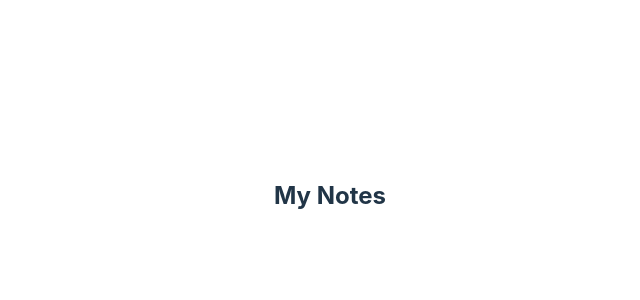
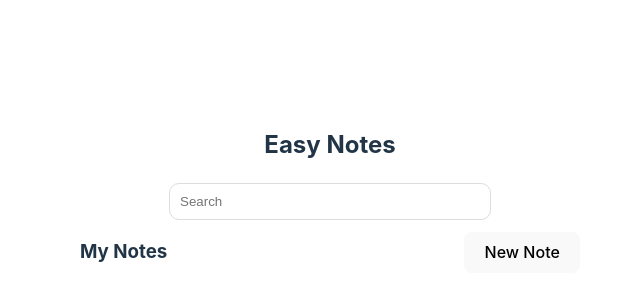
Before and after one commit to drbarzaga/app-notas-frontend, a React (Vite) app: page / in a window 1280 px wide. Shown: the part 204-504 px from the top of the page, without its empty margins (310-950 px from the left). Built offline with nearby package versions, Linux system fonts and the light colour scheme.

Commit message:
creating basic components

```diff
--- a/src/App.tsx
+++ b/src/App.tsx
@@ -1,10 +1,24 @@
 import "./App.css";
+import ApplicationTitle from "./components/ApplicationTitle";
+import Header from "./components/Header";
+import SearchInput from "./components/SearchInput";
+import styled from "styled-components";
+
+const AppWrapper = styled.div`
+  width: 500px;
+`;
 
 function App() {
   return (
-    <>
-      <h2>My Notes</h2>
-    </>
+    <AppWrapper>
+      <div>
+        <ApplicationTitle />
+      </div>
+      <div>
+        <SearchInput />
+      </div>
+      <Header />
+    </AppWrapper>
   );
 }
 
--- /dev/null
+++ b/src/components/ApplicationTitle.tsx
@@ -0,0 +1,5 @@
+const ApplicationTitle = () => {
+  return <h2>Easy Notes</h2>;
+};
+
+export default ApplicationTitle;
--- /dev/null
+++ b/src/components/Header.tsx
@@ -0,0 +1,20 @@
+import HeaderActionButton from "./HeaderActionButton";
+import HeaderTitle from "./HeaderTitle";
+import styled from "styled-components";
+
+const HeaderWrapper = styled.div`
+  display: flex;
+  justify-content: space-between;
+  align-items: center;
+`;
+
+const Header = () => {
+  return (
+    <HeaderWrapper>
+      <HeaderTitle />
+      <HeaderActionButton />
+    </HeaderWrapper>
+  );
+};
+
+export default Header;
--- /dev/null
+++ b/src/components/HeaderActionButton.tsx
@@ -0,0 +1,5 @@
+const HeaderActionButton = () => {
+  return <button>New Note</button>;
+};
+
+export default HeaderActionButton;
--- /dev/null
+++ b/src/components/HeaderTitle.tsx
@@ -0,0 +1,5 @@
+const HeaderTitle = () => {
+  return <h3>My Notes</h3>;
+};
+
+export default HeaderTitle;
--- /dev/null
+++ b/src/components/SearchInput.tsx
@@ -0,0 +1,14 @@
+import styled from "styled-components";
+
+const StyledInput = styled.input`
+  padding: 10px;
+  width: 300px;
+  border-radius: 10px;
+  border: 1px solid #ddd;
+`;
+
+const SearchInput = () => {
+  return <StyledInput type="text" placeholder="Search" />;
+};
+
+export default SearchInput;
```
